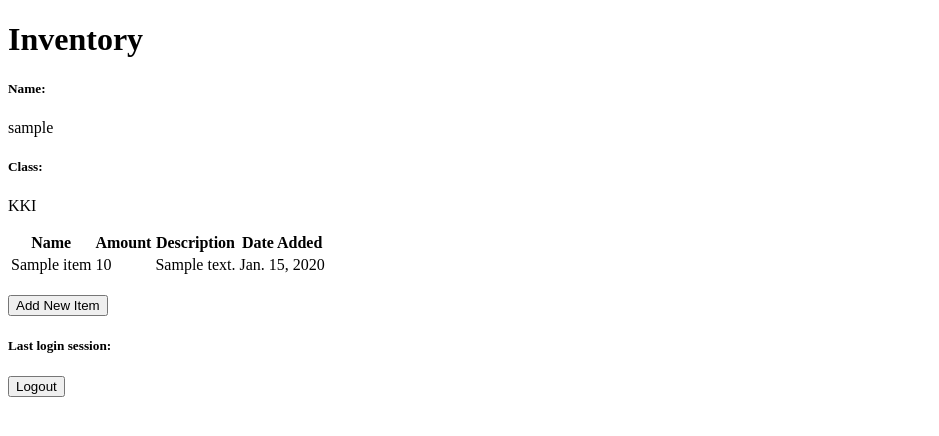
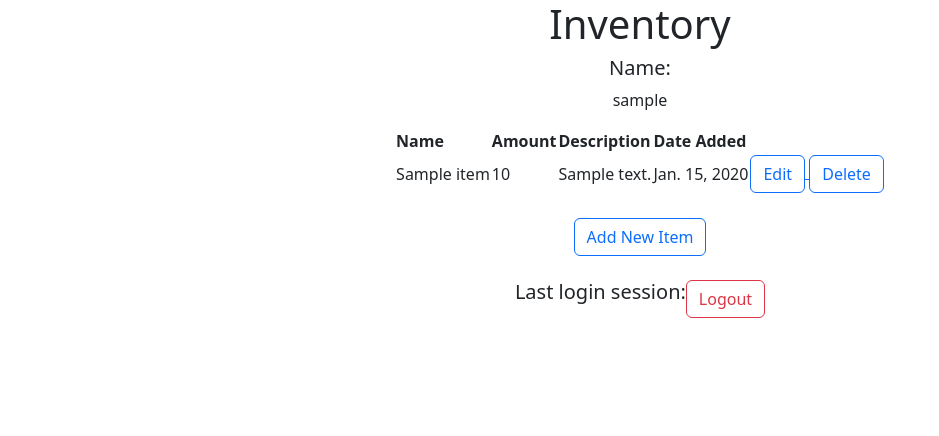
Before and after one commit to EzarY7/PBD_Assignment1, a Django app: page / in a window 1280 px wide. Shown: the top 436 px of the page, without its empty margins (0-939 px from the left). Run offline with Django 4.2, Linux system fonts and the light colour scheme; a user stored in the database is signed in; tables that the repository leaves empty hold one stand-in row (values such as "Sample post").

Commit message:
FInished Assignment 5

```diff
--- a/main/templates/login.html
+++ b/main/templates/login.html
@@ -7,7 +7,6 @@
 {% block content %}
 
 <div class = "login">
-
     <h1>Login</h1>
 
     <form method="POST" action="">
@@ -39,7 +38,6 @@
     {% endif %}
 
     Don't have an account yet? <a href="{% url 'main:register' %}">Register Now</a>
-
 </div>
 
 {% endblock content %}
--- a/main/templates/main.html
+++ b/main/templates/main.html
@@ -1,14 +1,11 @@
 {% extends 'base.html' %}
 
 {% block content %}
-    <h1>Inventory</h1>
+    <h1 class= "text-center">Inventory</h1>
 
-    <h5>Name:</h5>
-    <p>{{name}}</p>
-
-    <h5>Class:</h5>
-    <p>{{class}}</p>
-
+    <h5 class= "text-center">Name:</h5>
+    <p class= "text-center"> {{name}}</p>
+    <div class="d-flex justify-content-center">
     <table>
         <tr>
             <th>Name</th>
@@ -25,22 +22,38 @@
                 <td>{{item.amount}}</td>
                 <td>{{item.description}}</td>
                 <td>{{item.date_added}}</td>
+                <td>
+                    <a href="{% url 'main:edit_item' item.pk %}">
+                        <button class = "btn btn-outline-primary"->
+                            Edit
+                        </button>
+                    </a>
+                    <a href="{% url 'main:delete_item' item.pk %}">
+                        <button class = "btn btn-outline-primary">
+                            Delete
+                        </button>
+                    </a>
+                </td>
             </tr>
         {% endfor %}
     </table>
-
+</div>
     <br />
-
+    <div class="d-flex justify-content-center">
     <a href="{% url 'main:create_item' %}">
-        <button>
+        <button class = "btn btn-outline-primary">
             Add New Item
         </button>
     </a>
+</div>
+<br>
+<div class="d-flex justify-content-center">
     <h5>Last login session: {{ last_login }}</h5>
 
     <a href="{% url 'main:logout' %}">
-        <button>
+        <button class = "btn btn-outline-danger">
             Logout
         </button>
     </a>
+</div>
     {% endblock content %}
--- a/main/templates/register.html
+++ b/main/templates/register.html
@@ -16,7 +16,7 @@
                 {{ form.as_table }}
                 <tr>
                     <td></td>
-                    <td><input type="submit" name="submit" value="Daftar"/></td>
+                    <td><input type="submit" name="submit" value="Register"/></td>
                 </tr>
             </table>
         </form>
--- a/main/urls.py
+++ b/main/urls.py
@@ -1,12 +1,10 @@
 from django.urls import path
-from main.views import show_main
-from main.views import show_main, create_item
-from main.views import show_main, create_item, show_xml
-from main.views import show_main, create_item, show_xml, show_json
 from main.views import show_main, create_item, show_xml, show_json, show_xml_by_id, show_json_by_id
 from main.views import register
 from main.views import login_user
 from main.views import logout_user
+from main.views import edit_item
+from main.views import delete_item
 
 app_name = 'main'
 
@@ -20,4 +18,6 @@ urlpatterns = [
     path('register/', register, name='register'),
     path('login/', login_user, name='login'),
     path('logout/', logout_user, name='logout'),
+    path('edit-item/<int:id>', edit_item, name='edit_item'),
+    path('delete/<int:id>', delete_item, name='delete_item'),  # adjust the function name
 ]
--- a/main/views.py
+++ b/main/views.py
@@ -97,3 +97,26 @@ def logout_user(request):
     response = HttpResponseRedirect(reverse('main:login'))
     response.delete_cookie('last_login')
     return response
+
+def edit_item(request, id):
+    # Get item by ID
+    item = Item.objects.get(pk = id)
+
+    # Set item as instance of form
+    form = ItemForm(request.POST or None, instance=item)
+
+    if form.is_valid() and request.method == "POST":
+        # Save the form and return to home page
+        form.save()
+        return HttpResponseRedirect(reverse('main:show_main'))
+
+    context = {'form': form}
+    return render(request, "edit_item.html", context)
+
+def delete_item(request, id):
+    # Get data by ID
+    item = Item.objects.get(pk=id)
+    # Delete data
+    item.delete()
+    # Return to the main page
+    return HttpResponseRedirect(reverse('main:show_main'))
--- a/templates/base.html
+++ b/templates/base.html
@@ -2,13 +2,17 @@
 <!DOCTYPE html>
 <html lang="en">
     <head>
+        {% block meta %}
         <meta charset="UTF-8" />
         <meta
             name="viewport"
             content="width=device-width, initial-scale=1.0"
         />
-        {% block meta %}
         {% endblock meta %}
+        <link href="https://cdn.jsdelivr.net/npm/bootstrap@5.3.2/dist/css/bootstrap.min.css" rel="stylesheet" integrity="sha384-T3c6CoIi6uLrA9TneNEoa7RxnatzjcDSCmG1MXxSR1GAsXEV/Dwwykc2MPK8M2HN" crossorigin="anonymous">
+        <script src="https://code.jquery.com/jquery-3.6.0.min.js" integrity="sha384-KyZXEAg3QhqLMpG8r+J4jsl5c9zdLKaUk5Ae5f5b1bw6AUn5f5v8FZJoMxm6f5cH1" crossorigin="anonymous"></script>
+        <script src="https://cdn.jsdelivr.net/npm/@popperjs/core@2.11.8/dist/umd/popper.min.js" integrity="sha384-I7E8VVD/ismYTF4hNIPjVp/Zjvgyol6VFvRkX/vR+Vc4jQkC+hVqc2pM8ODewa9r" crossorigin="anonymous"></script>
+        <script src="https://cdn.jsdelivr.net/npm/bootstrap@5.3.2/dist/js/bootstrap.min.js" integrity="sha384-BBtl+eGJRgqQAUMxJ7pMwbEyER4l1g+O15P+16Ep7Q9Q+zqX6gSbd85u4mG4QzX+" crossorigin="anonymous"></script>
     </head>
 
     <body>
```
Also changed, not shown: main/templates/edit_item.html (added, +22 -0 lines), README.md.
